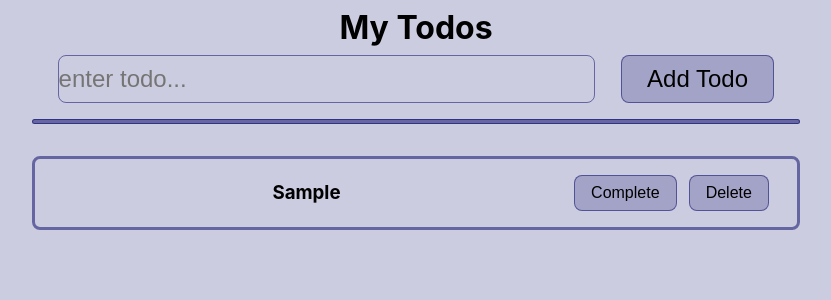
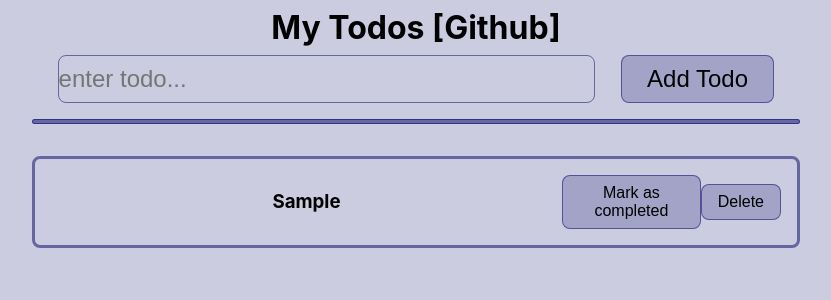
Before and after one commit to RameshNeupane/todo-app, a React (Create React App) app: page / in a window 1280 px wide. Both pictures are taken after typing "Sample" into the empty fields and a click on the button "Add Todo". Shown: the top 300 px of the page, without its empty margins (224-1055 px from the left). Built offline with nearby package versions, Linux system fonts and the light colour scheme.

Commit message:
add complete and delete buttons functionalities

```diff
--- a/src/App.css
+++ b/src/App.css
@@ -12,6 +12,15 @@
   padding: 0.5rem 0;
 }
 
+.github-link {
+  color: inherit;
+  text-decoration: none;
+}
+
+.github-link:hover {
+  color: rgba(0, 0, 0, 0.5);
+}
+
 hr {
   height: 0.3rem;
   width: 60%;
--- a/src/App.tsx
+++ b/src/App.tsx
@@ -1,23 +1,64 @@
-import { useState } from 'react';
-import './App.css';
-import AddTodo from './components/AddTodo/AddTodo';
-import TodoContainer from './components/TodoContainer/TodoContainer';
+import { useState } from "react";
+import "./App.css";
+import AddTodo from "./components/AddTodo/AddTodo";
+import TodoContainer from "./components/TodoContainer/TodoContainer";
+import { Todo, Todos } from "./types/todos";
 
 const App = () => {
-  const [todoList, setTodoList] = useState<string[]>([] as string[])
+  const [todoList, setTodoList] = useState<Todos>([] as Todos);
 
-  const updateTodoList = (todo: string): void => {
-    setTodoList([...todoList, todo])
-  }
+  const addTodo = (todo: Todo): void => {
+    setTodoList([...todoList, todo]);
+  };
+
+  const updateTodoStatus = (id: string): void => {
+    const updatedTodos = todoList.map((todo) => {
+      if (todo.id === id) {
+        return {
+          ...todo,
+          isCompleted: !todo.isCompleted,
+        };
+      }
+
+      return todo;
+    });
+
+    setTodoList(updatedTodos);
+  };
+
+  const updatedTodosOnDelete = (id: string): void => {
+    const updatedTodos = todoList.filter((todo) => {
+      return todo.id !== id;
+    });
+
+    setTodoList(updatedTodos);
+  };
 
   return (
     <div className="App">
-      <h1 className='app-title'>My Todos</h1>
-      <AddTodo updateTodoList = {updateTodoList} />
+      <h1 className="app-title">
+        My Todos {"["}
+        <span>
+          <a
+            href="https://github.com/RameshNeupane/todo-app"
+            target="_blank"
+            rel="noreferrer"
+            className="github-link"
+          >
+            Github
+          </a>
+        </span>
+        {"]"}
+      </h1>
+      <AddTodo addTodo={addTodo} />
       <hr />
-      <TodoContainer todoList={todoList} />
+      <TodoContainer
+        todoList={todoList}
+        updateTodoStatus={updateTodoStatus}
+        updateTodosOnDelete={updatedTodosOnDelete}
+      />
     </div>
   );
-}
+};
 
 export default App;
--- a/src/components/AddTodo/AddTodo.tsx
+++ b/src/components/AddTodo/AddTodo.tsx
@@ -1,29 +1,42 @@
 import React, { useState } from "react";
+import { Todo } from "../../types/todos";
 import "./AddTodo.css";
 
 type AddTodoProps = {
-  updateTodoList: (todo: string) => void;
-}
+  addTodo: (todo: Todo) => void;
+};
 
-const AddTodo = ({updateTodoList}: AddTodoProps) => {
-  const [todo, setTodo] = useState('')
+const AddTodo = ({ addTodo }: AddTodoProps) => {
+  const [todo, setTodo] = useState("");
 
   const handleSubmit = (event: React.FormEvent<HTMLFormElement>) => {
     event.preventDefault();
     if (todo.length > 0) {
-      updateTodoList(todo);
-      setTodo('');
+      addTodo({
+        todo,
+        id: `${Date.now()}`,
+        isCompleted: false,
+      });
+      setTodo("");
     }
-  }
+  };
 
   return (
     <div className="add-todo">
       <form onSubmit={handleSubmit} className="todo-form">
-        <input type="text" name="todo" value={todo} onChange={(event) => setTodo(event.target.value)} placeholder='enter todo...' autoComplete="off" autoFocus />
+        <input
+          type="text"
+          name="todo"
+          value={todo}
+          onChange={(event) => setTodo(event.target.value)}
+          placeholder="enter todo..."
+          autoComplete="off"
+          autoFocus
+        />
         <button type="submit">Add Todo</button>
       </form>
     </div>
   );
-}
+};
 
 export default AddTodo;
--- a/src/components/Todo/Todo.css
+++ b/src/components/Todo/Todo.css
@@ -34,3 +34,8 @@
   border-color: rgba(0, 0, 100, 0.6);
   background-color: rgba(0, 0, 100, 0.3);
 }
+
+.completed {
+  text-decoration: line-through;
+  color: gray;
+}
--- a/src/components/Todo/Todo.tsx
+++ b/src/components/Todo/Todo.tsx
@@ -1,29 +1,42 @@
-import './Todo.css';
+import { Todo } from "../../types/todos";
+import "./Todo.css";
 
 type TodoProps = {
-  todo: string;
-}
+  todo: Todo;
+  updateTodoStatus: (id: string) => void;
+  updateTodosOnDelete: (id: string) => void;
+};
 
-const Todo = ({todo}: TodoProps) => {
+const TodoItem = ({
+  todo,
+  updateTodoStatus,
+  updateTodosOnDelete,
+}: TodoProps) => {
   const handleComplete = () => {
-
-  }
+    updateTodoStatus(todo.id);
+  };
 
   const handleDelete = () => {
-    const todoEl = document.querySelectorAll('.todo');
-    console.log(todoEl);
-    // todoEl?.remove();
+    updateTodosOnDelete(todo.id);
+  };
+
+  let classes = "todo-name";
+
+  if (todo.isCompleted) {
+    classes += " completed";
   }
 
   return (
     <div className="todo">
-      <h3 className="todo-name">{todo}</h3>
-      <div className='todo-btns'>
-        <button onClick={handleComplete}>Complete</button>
+      <h3 className={classes}>{todo.todo}</h3>
+      <div className="todo-btns">
+        <button onClick={handleComplete}>
+          {todo.isCompleted ? "Mark as incomplete" : "Mark as completed"}
+        </button>
         <button onClick={handleDelete}>Delete</button>
       </div>
     </div>
   );
-}
+};
 
-export default Todo;
+export default TodoItem;
--- a/src/components/TodoContainer/TodoContainer.tsx
+++ b/src/components/TodoContainer/TodoContainer.tsx
@@ -1,19 +1,31 @@
-import Todo from "../Todo/Todo";
-import './TodoContainer.css';
+import { Todos } from "../../types/todos";
+import TodoItem from "../Todo/Todo";
+import "./TodoContainer.css";
 
 type TodoContainerProps = {
-  todoList: string[];
-}
+  todoList: Todos;
+  updateTodoStatus: (id: string) => void;
+  updateTodosOnDelete: (id: string) => void;
+};
 
-const TodoContainer = ({todoList}: TodoContainerProps) => {
+const TodoContainer = ({
+  todoList,
+  updateTodoStatus,
+  updateTodosOnDelete,
+}: TodoContainerProps) => {
   return (
     <div className="todo-container">
-      {todoList.length > 0
-        && todoList.map((todo) => (
-          <Todo key={todo} todo = {todo} />
+      {todoList.length > 0 &&
+        todoList.map((todo) => (
+          <TodoItem
+            key={todo.id}
+            todo={todo}
+            updateTodoStatus={updateTodoStatus}
+            updateTodosOnDelete={updateTodosOnDelete}
+          />
         ))}
     </div>
-  )
-}
+  );
+};
 
 export default TodoContainer;
```
Also changed, not shown: src/types/todos.d.ts (added, +7 -0 lines), 1 other file (tests, documents, lock files or other folders).
